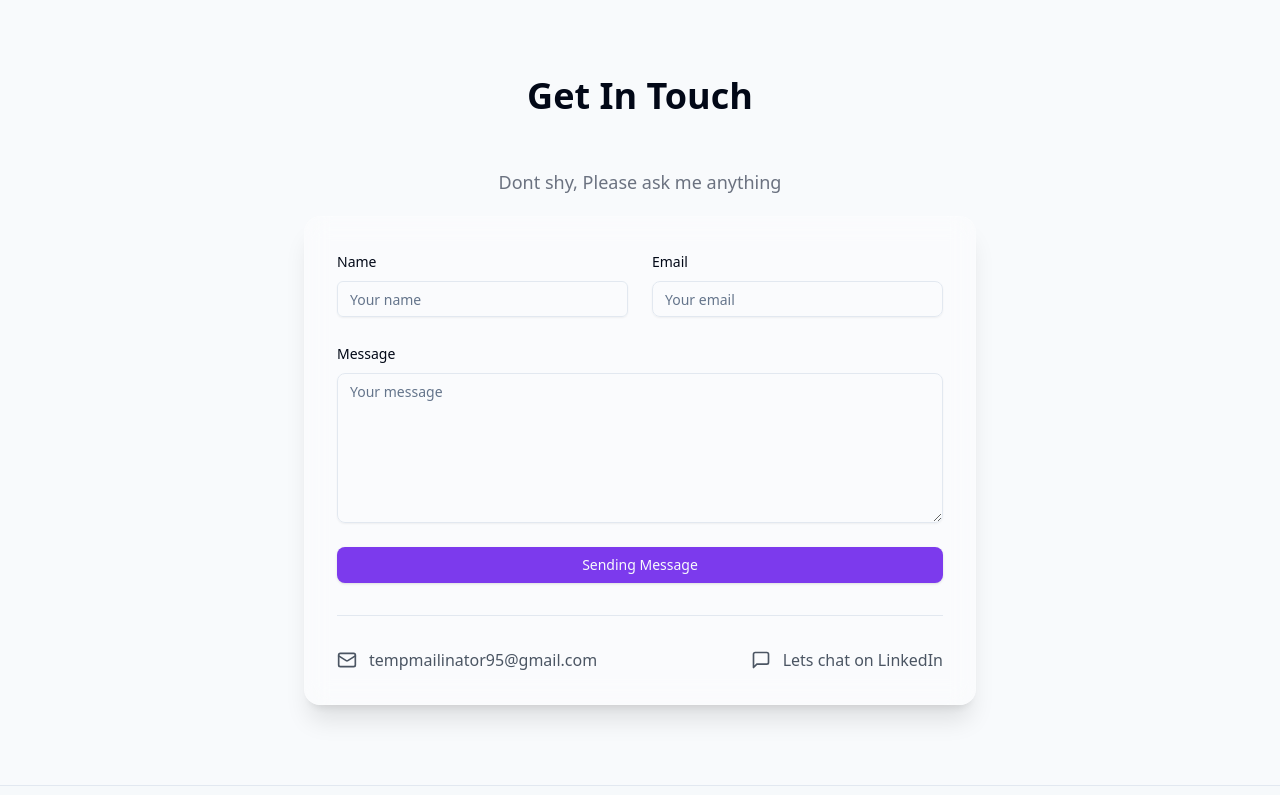
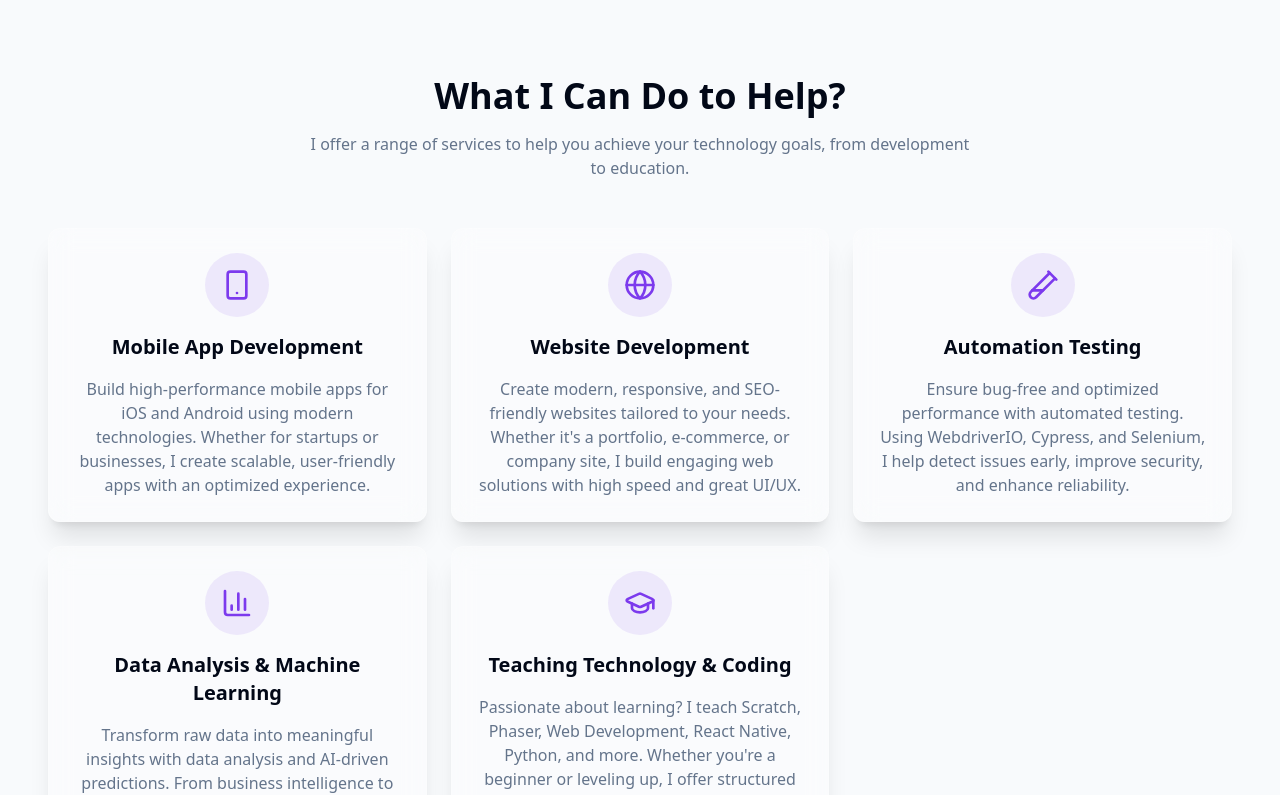
Before and after one commit to nyomanyudisdeveloper/personal_website_2, a Next.js app: page / in a window 1280 px wide. Shown: the part 820-1615 px from the top of the page. Built offline with nearby package versions, Linux system fonts and the light colour scheme.

Commit message:
Add Service Section

```diff
--- a/app/page.tsx
+++ b/app/page.tsx
@@ -1,10 +1,12 @@
 import { ContactSection } from "@/components/Index/ContactSection";
 import { HeroSection } from "@/components/Index/HeroSection";
+import { ServiceSection } from "@/components/Index/ServiceSection";
 
 export default function Home() {
   return (
     <>
       <HeroSection />
+      <ServiceSection />
       <ContactSection />
     </>
   );
--- /dev/null
+++ b/components/Index/ServiceSection.tsx
@@ -0,0 +1,103 @@
+"use client";
+
+import { motion } from "framer-motion";
+import {
+  Smartphone,
+  Globe,
+  TestTube2,
+  BarChart3,
+  GraduationCap,
+} from "lucide-react";
+
+interface ServiceCardProps {
+  icon: React.ReactNode;
+  title: string;
+  description: string;
+  delay?: number;
+}
+
+const ServiceCard = ({
+  icon,
+  title,
+  description,
+  delay = 0,
+}: ServiceCardProps) => (
+  <motion.div
+    initial={{ opacity: 0, y: 20 }}
+    whileInView={{ opacity: 1, y: 0 }}
+    transition={{ duration: 0.5, delay }}
+    viewport={{ once: true }}
+    className="glass-card p-6 rounded-xl hover:scale-105 transition-transform duration-300"
+  >
+    <div className="flex flex-col items-center text-center space-y-4">
+      <div className="w-16 h-16 flex items-center justify-center rounded-full bg-primary/10 text-primary">
+        {icon}
+      </div>
+      <h3 className="text-xl font-semibold">{title}</h3>
+      <p className="text-muted-foreground">{description}</p>
+    </div>
+  </motion.div>
+);
+
+const services = [
+  {
+    icon: <Smartphone className="w-8 h-8" />,
+    title: "Mobile App Development",
+    description:
+      "Build high-performance mobile apps for iOS and Android using modern technologies. Whether for startups or businesses, I create scalable, user-friendly apps with an optimized experience.",
+  },
+  {
+    icon: <Globe className="w-8 h-8" />,
+    title: "Website Development",
+    description:
+      "Create modern, responsive, and SEO-friendly websites tailored to your needs. Whether it's a portfolio, e-commerce, or company site, I build engaging web solutions with high speed and great UI/UX.",
+  },
+  {
+    icon: <TestTube2 className="w-8 h-8" />,
+    title: "Automation Testing",
+    description:
+      "Ensure bug-free and optimized performance with automated testing. Using WebdriverIO, Cypress, and Selenium, I help detect issues early, improve security, and enhance reliability.",
+  },
+  {
+    icon: <BarChart3 className="w-8 h-8" />,
+    title: "Data Analysis & Machine Learning",
+    description:
+      "Transform raw data into meaningful insights with data analysis and AI-driven predictions. From business intelligence to predictive modeling, I help unlock the power of data-driven decision-making.",
+  },
+  {
+    icon: <GraduationCap className="w-8 h-8" />,
+    title: "Teaching Technology & Coding",
+    description:
+      "Passionate about learning? I teach Scratch, Phaser, Web Development, React Native, Python, and more. Whether you're a beginner or leveling up, I offer structured lessons tailored to your needs.",
+  },
+];
+
+export const ServiceSection = () => {
+  return (
+    <section id="service" className="py-20 px-4">
+      <div className="container ">
+        <motion.div
+          initial={{ opacity: 0, y: 20 }}
+          whileInView={{ opacity: 1, y: 0 }}
+          transition={{ duration: 0.5 }}
+          viewport={{ once: true }}
+          className="text-center mb-12"
+        >
+          <h2 className="text-3xl md:text-4xl font-bold mb-4">
+            What I Can Do to Help?
+          </h2>
+          <p className="text-muted-foreground max-w-2xl mx-auto">
+            I offer a range of services to help you achieve your technology
+            goals, from development to education.
+          </p>
+        </motion.div>
+
+        <div className="grid gap-6 md:grid-cols-2 lg:grid-cols-3">
+          {services.map((service, index) => (
+            <ServiceCard key={service.title} {...service} delay={index * 0.1} />
+          ))}
+        </div>
+      </div>
+    </section>
+  );
+};
```
